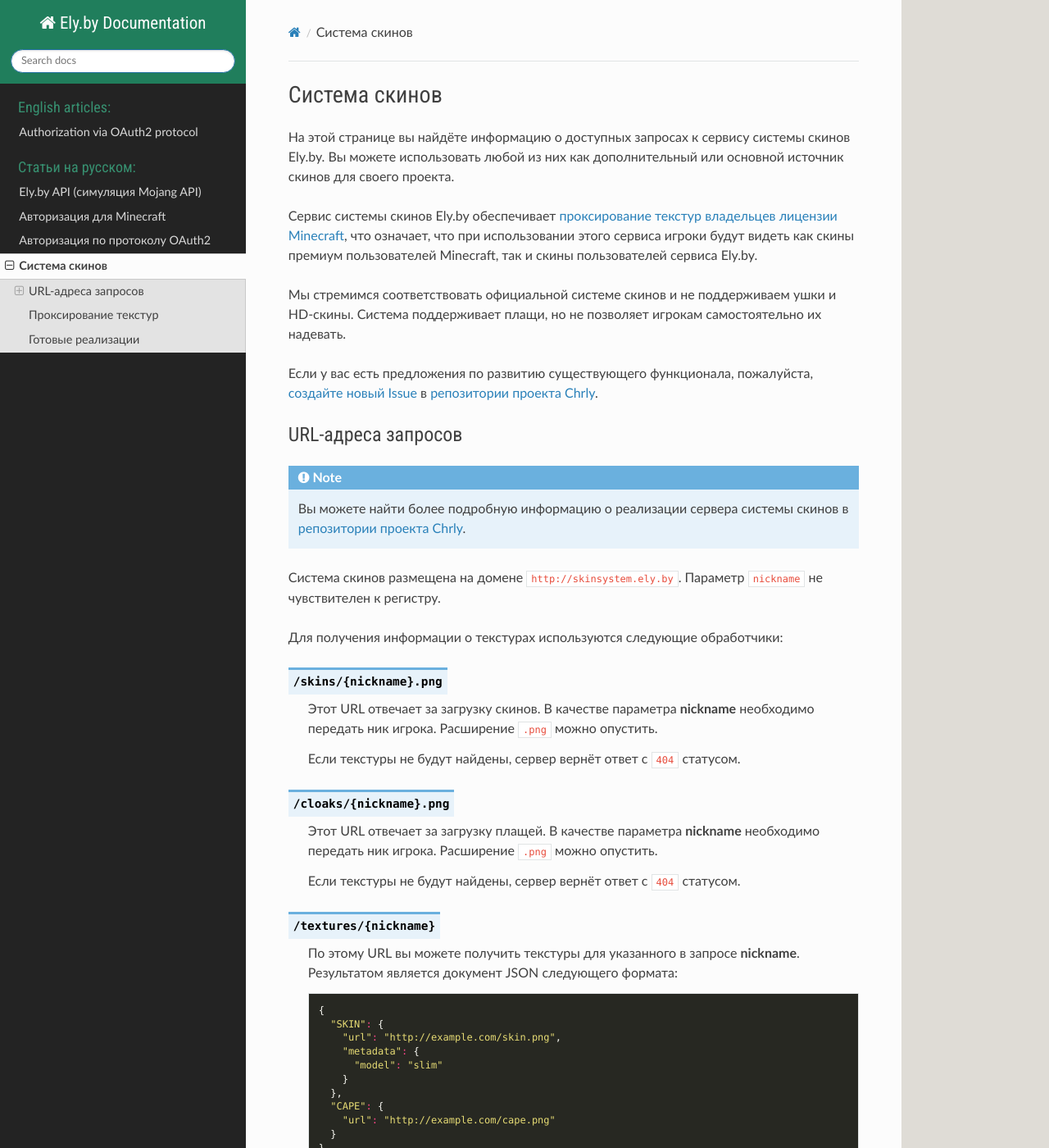
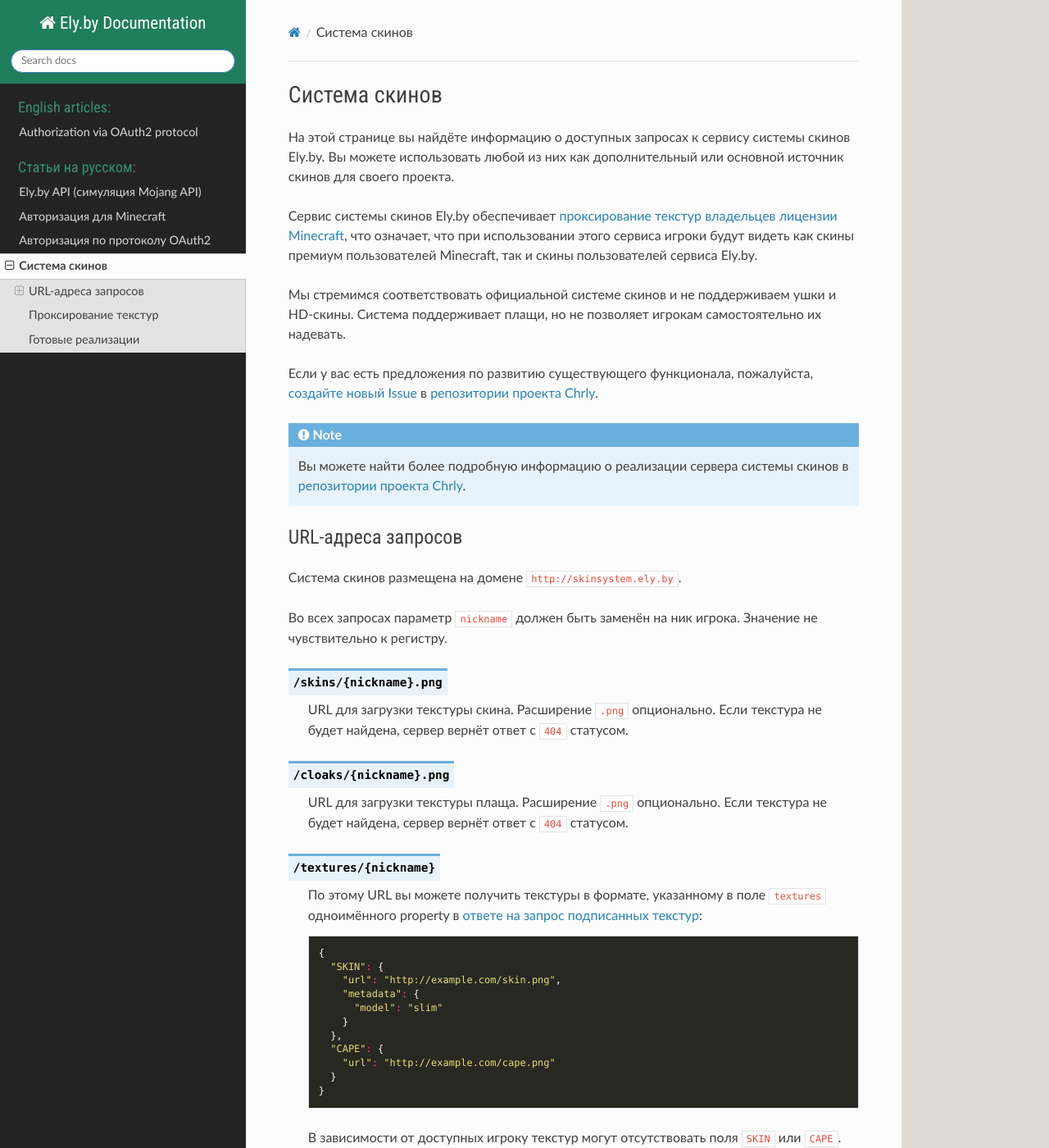
Before and after one commit to elyby/docs, a Sphinx documentation site: the page built from source/ru/skins-system.rst, in a window 1280 px wide and 1400 px high. Shown: the whole window at 82% size. Built offline with Sphinx 7.4.7 and the Read the Docs theme 2.0.0, drawn with Linux system fonts in a browser that asks for light colours.

Commit message:
Improved Russian skins system article

```diff
--- a/source/ru/skins-system.rst
+++ b/source/ru/skins-system.rst
@@ -15,37 +15,32 @@
 `создайте новый Issue <https://github.com/elyby/chrly/issues/new>`_ в
 `репозитории проекта Chrly <https://github.com/elyby/chrly>`_.
 
+.. note:: Вы можете найти более подробную информацию о реализации сервера системы скинов в
+          `репозитории проекта Chrly <https://github.com/elyby/chrly>`_.
+
 URL-адреса запросов
 ===================
 
-.. note:: Вы можете найти более подробную информацию о реализации сервера системы скинов в
-          `репозитории проекта Chrly <https://github.com/elyby/chrly>`_.
+Система скинов размещена на домене :samp:`http://skinsystem.ely.by`.
 
-Система скинов размещена на домене :samp:`http://skinsystem.ely.by`. Параметр :samp:`nickname` не
-чувствителен к регистру.
-
-Для получения информации о текстурах используются следующие обработчики:
+Во всех запросах параметр :samp:`nickname` должен быть заменён на ник игрока. Значение не чувствительно к регистру.
 
 .. _skin-request:
 .. function:: /skins/{nickname}.png
 
-   Этот URL отвечает за загрузку скинов. В качестве параметра **nickname** необходимо передать ник игрока.
-   Расширение :samp:`.png` можно опустить.
-
-   Если текстуры не будут найдены, сервер вернёт ответ с :samp:`404` статусом.
+   URL для загрузки текстуры скина. Расширение :samp:`.png` опционально. Если текстура не будет найдена,
+   сервер вернёт ответ с :samp:`404` статусом.
 
 .. _cape-request:
 .. function:: /cloaks/{nickname}.png
 
-   Этот URL отвечает за загрузку плащей. В качестве параметра **nickname** необходимо передать ник игрока.
-   Расширение :samp:`.png` можно опустить.
-
-   Если текстуры не будут найдены, сервер вернёт ответ с :samp:`404` статусом.
+   URL для загрузки текстуры плаща. Расширение :samp:`.png` опционально. Если текстура не будет найдена,
+   сервер вернёт ответ с :samp:`404` статусом.
 
 .. function:: /textures/{nickname}
 
-   По этому URL вы можете получить текстуры для указанного в запросе **nickname**. Результатом является документ JSON
-   следующего формата:
+   По этому URL вы можете получить текстуры в формате, указанному в поле :samp:`textures` одноимённого property
+   в `ответе на запрос подписанных текстур <https://wiki.vg/Mojang_API#UUID_-.3E_Profile_.2B_Skin.2FCape>`_:
 
    .. code-block:: javascript
 
@@ -68,8 +63,8 @@
 
 .. function:: /textures/signed/{nickname}
 
-   Этот запрос используется в нашем `плагине серверной системы скинов <http://ely.by/server-skins-system>`_ для загрузки
-   текстур с оригинальной подписью Mojang. Полученные в ответе текстуры могут быть без изменений переданы в
+   Этот запрос используется в нашем `плагине серверной системы скинов <http://ely.by/server-skins-system>`_ для
+   загрузки текстур с оригинальной подписью Mojang. Полученные в ответе текстуры могут быть без изменений переданы в
    немодифицированный игровой клиент. В ответе также будет присутствовать дополнительное property с :samp:`name`
    равным **ely**.
 
```
